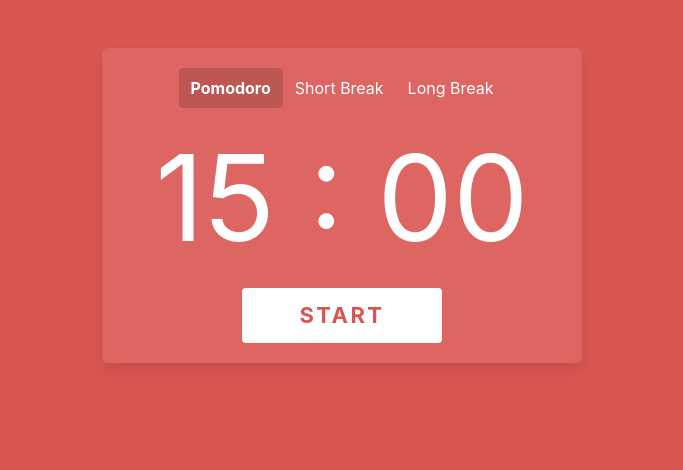
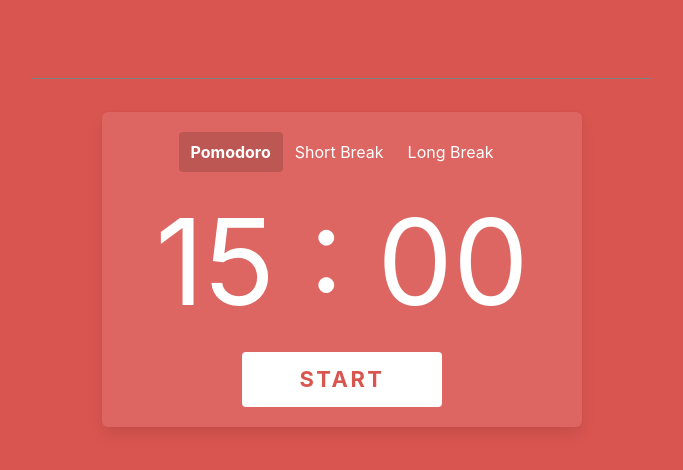
Before and after one commit to klaudiaholyst/Pomodoro, a React (Create React App) app: page / in a window 1280 px wide. Shown: the top 470 px of the page, without its empty margins (298-981 px from the left). Built offline with nearby package versions, Linux system fonts and the light colour scheme.

Commit message:
sound on start/stop click, tomatoe favicon

```diff
--- a/public/index.html
+++ b/public/index.html
@@ -7,11 +7,11 @@
     <meta name="theme-color" content="#000000" />
     <meta
       name="description"
-      content="Web site created using create-react-app"
+      content="Pomodoro timer to help you stay focused"
     />
     <link rel="apple-touch-icon" href="%PUBLIC_URL%/logo192.png" />
     <link rel="manifest" href="%PUBLIC_URL%/manifest.json" />
-    <title>React App</title>
+    <title>Pomodoro Timer</title>
   </head>
   <body>
     <noscript>You need to enable JavaScript to run this app.</noscript>
--- a/src/components/Timer.css
+++ b/src/components/Timer.css
@@ -20,6 +20,17 @@
 .container {
   display: flex;
   justify-content: center;
+}
+
+.containerWide {
+  width: 620px;
+  margin: auto;
+}
+.progressBar {
+  margin: 30px auto;
+  width: 100%;
+  height: 1px;
+  border: none;
 }
 .button {
   padding: 2px 12px;
--- a/src/components/Timer.tsx
+++ b/src/components/Timer.tsx
@@ -38,8 +38,12 @@
   const [mode, setMode] = useState(pomodoro);
   const [donePomodoros, setDonePomodoros] = useState<number>(0);
 
+  const [sound] = useState(new Audio("/clickSound.wav"));
+  const [playing, setPlaying] = useState(false);
+
   const handleButton: React.MouseEventHandler = () => {
     setIsCounting(!isCounting);
+    setPlaying(true);
   };
 
   const handleMode = (mode: ModeInterface) => {
@@ -70,8 +74,27 @@
     }
   }, [isCounting, seconds, minutes]);
 
+  useEffect(() => {
+    sound.addEventListener("ended", () => setPlaying(false));
+    return () => {
+      sound.removeEventListener("ended", () => setPlaying(false));
+    };
+  }, []);
+
+  useEffect(() => {
+    playing && sound.play();
+  }, [playing]);
+
   return (
     <div className={`section ${mode.color}`}>
+      <div className="containerWide">
+        <progress
+          className="progressBar"
+          value={mode.duration * 60 - (minutes * 60 + seconds)}
+          max={mode.duration * 60}
+        ></progress>
+      </div>
+
       <div className="timer box">
         <div className="container">
           <button
```
Also changed, not shown: 2 other files (tests, documents, lock files or other folders).
